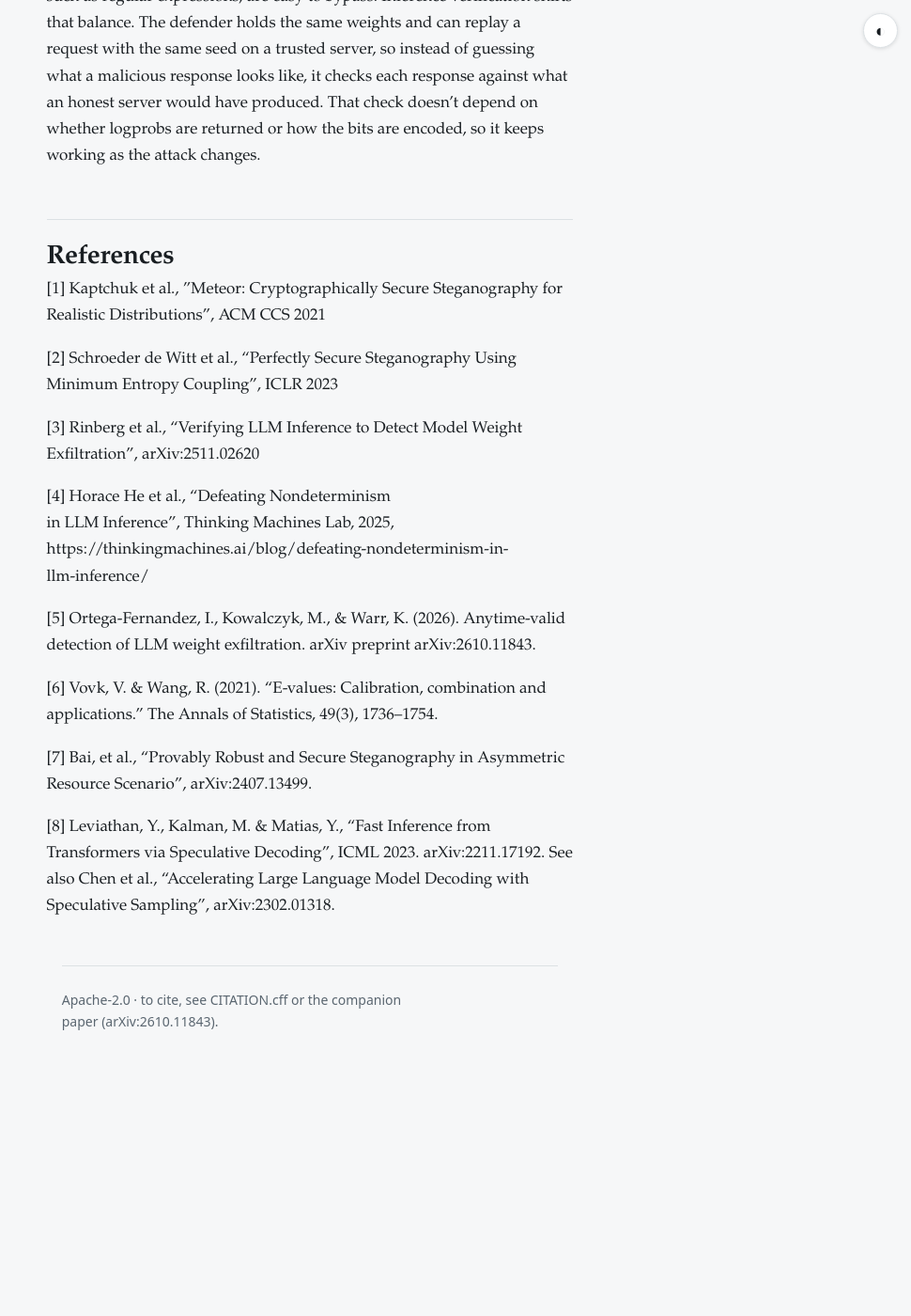
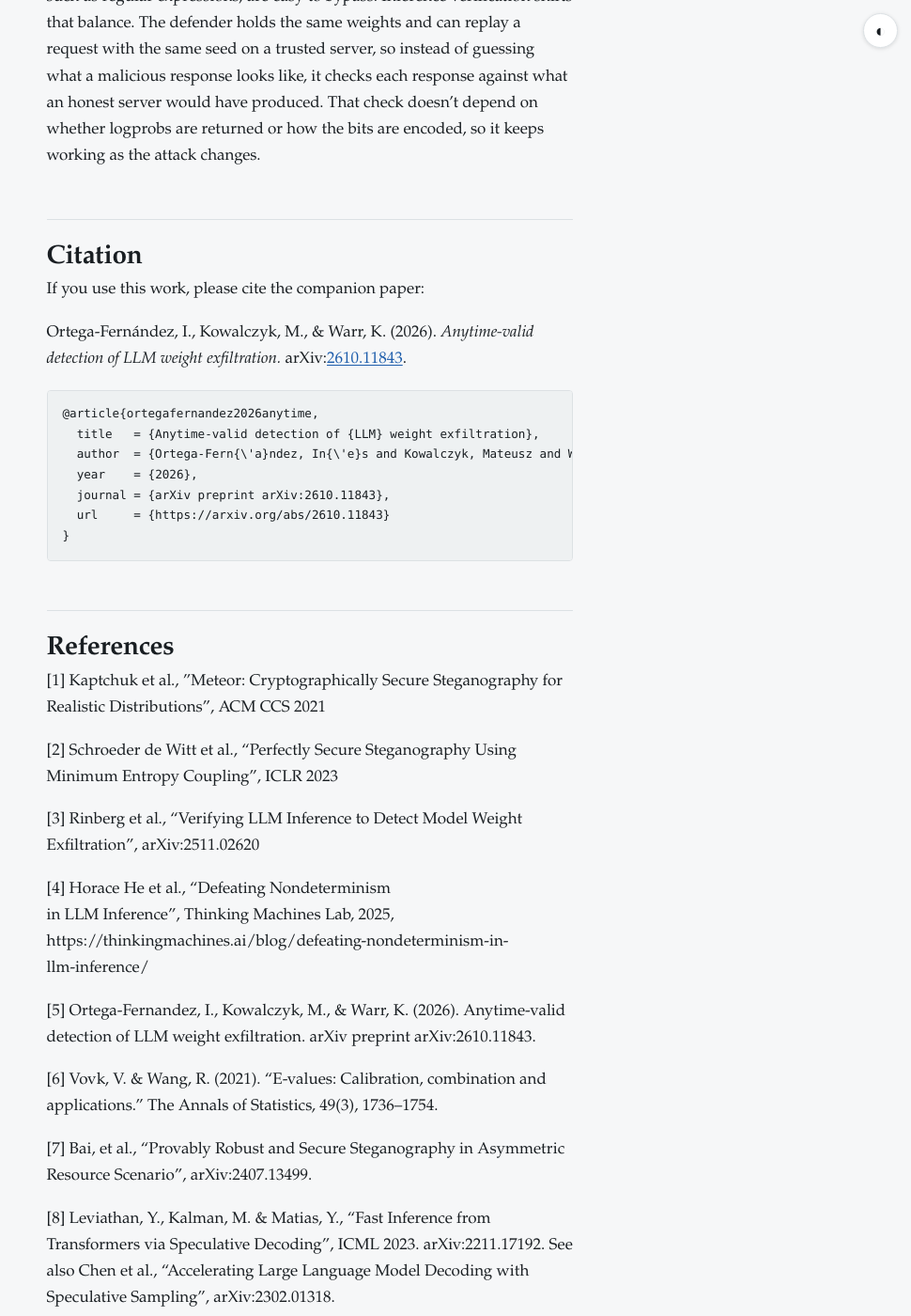
Before and after one commit to weights-exfil/model-weights-exfiltration, a Jekyll site: the page built from docs/index.md, in a window 1280 px wide and 1400 px high, scrolled down 9196 px. Shown: the whole window at 94% size, without its empty margins (310-1280 px from the left). Built offline with Jekyll 4.4.1, drawn with Linux system fonts in a browser that asks for light colours; before the commit the page ends 10408 px from its top, so only the background shows below that; some of the changed text lies outside the part shown.

Commit message:
Add Citation section (plain + BibTeX, linked arXiv); fix footer (drop CITATION.cff ref, link repo)

````diff
--- a/docs/index.md
+++ b/docs/index.md
@@ -29,7 +29,7 @@ repo_url: "https://github.com/weights-exfil/model-weights-exfiltration"
 demo_embed_url: "/demo/"
 demo_standalone_url: "https://huggingface.co/spaces/weights-exfil/inference-verifier-demo"
 
-footer_note: "Apache-2.0 · to cite, see CITATION.cff or the companion paper (arXiv:2610.11843)."
+footer_note: 'Apache-2.0 licensed · source and figures on <a href="https://github.com/weights-exfil/model-weights-exfiltration">GitHub</a> · citation above.'
 changelog:
   - date: "2026-10-16"
     note: "Public draft prepared; demo on Hugging Face Spaces."
@@ -130,6 +130,22 @@ There are two additional challenges that make inference verification harder:
 
 The token-choice channel we measured is narrow. An attacker who stays below the alarm can hide bits only inside the small amount of benign noise. That slows exfiltration of model weights a lot, though it does not stop small secrets such as passwords from leaking [5]. This is why we see inference verification as defense-favored. In most security problems the attacker has the advantage: they need to find one gap, while the defender has to close all of them. That is why filters that look for known patterns, such as regular expressions, are easy to bypass. Inference verification shifts that balance. The defender holds the same weights and can replay a request with the same seed on a trusted server, so instead of guessing what a malicious response looks like, it checks each response against what an honest server would have produced. That check doesn't depend on whether logprobs are returned or how the bits are encoded, so it keeps working as the attack changes.
 
+## Citation
+
+If you use this work, please cite the companion paper:
+
+Ortega-Fernández, I., Kowalczyk, M., & Warr, K. (2026). *Anytime-valid detection of LLM weight exfiltration.* arXiv:[2610.11843](https://arxiv.org/abs/2610.11843).
+
+```bibtex
+@article{ortegafernandez2026anytime,
+  title   = {Anytime-valid detection of {LLM} weight exfiltration},
+  author  = {Ortega-Fern{\'a}ndez, In{\'e}s and Kowalczyk, Mateusz and Warr, Keri},
+  year    = {2026},
+  journal = {arXiv preprint arXiv:2610.11843},
+  url     = {https://arxiv.org/abs/2610.11843}
+}
+```
+
 ## References
 [1] Kaptchuk et al., ”Meteor: Cryptographically Secure Steganography for Realistic Distributions”, ACM CCS 2021
 
````
